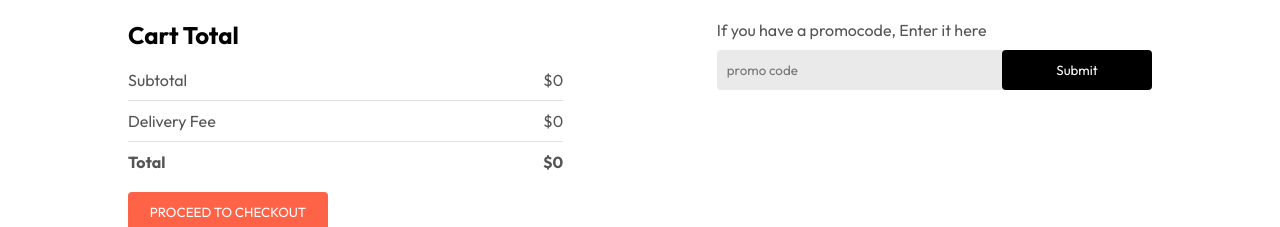
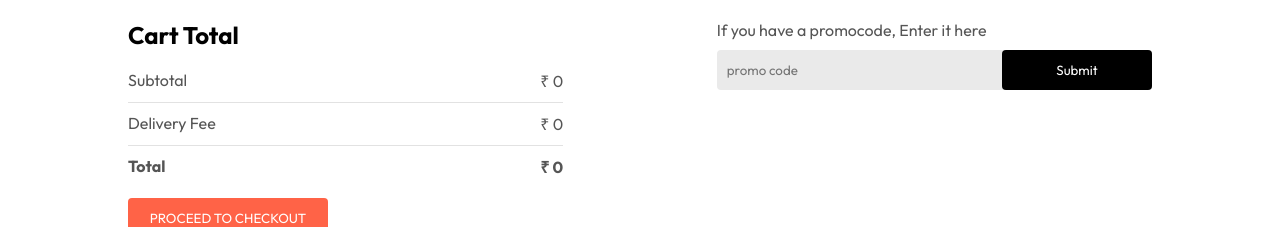
Before and after one commit to rajankit1812/food-del, a React (Vite) app in the folder frontend/: page /cart in a window 1280 px wide. Shown: the part 279-506 px from the top of the page. Built offline with nearby package versions, Linux system fonts and the light colour scheme; no server answers.

Commit message:
updated price

```diff
--- a/frontend/src/components/FoodItem/FoodItem.jsx
+++ b/frontend/src/components/FoodItem/FoodItem.jsx
@@ -27,7 +27,7 @@ const FoodItem = ({id,name,price,description,image}) => {
                 <img src={assets.rating_starts} alt="" />
             </div>
             <p className="food-item-desc">{description}</p>
-            <p className="food-item-price">${price}</p>
+            <p className="food-item-price">₹ {price}</p>
         </div>
     </div>
   )
--- a/frontend/src/pages/Cart/Cart.jsx
+++ b/frontend/src/pages/Cart/Cart.jsx
@@ -30,9 +30,9 @@ const Cart = () => {
                   <div className="cart-items-title cart-items-item">
                     <img src={url+"/images/"+item.image} alt="" />
                     <p>{item.name}</p>
-                    <p>${item.price}</p>
+                    <p>₹ {item.price}</p>
                     <p>{cartItems[item._id]}</p>
-                    <p>${item.price * cartItems[item._id]}</p>
+                    <p>₹ {item.price * cartItems[item._id]}</p>
                     <p
                       onClick={() => removeFromCart(item._id)}
                       className="cross"
@@ -52,17 +52,17 @@ const Cart = () => {
             <div>
               <div className="cart-total-details">
                 <p>Subtotal</p>
-                <p>${getTotalCartAmount()}</p>
+                <p>₹ {getTotalCartAmount()}</p>
               </div>
               <hr />
               <div className="cart-total-details">
                 <p>Delivery Fee</p>
-                <p>${getTotalCartAmount()===0?0:2}</p>
+                <p>₹ {getTotalCartAmount()===0?0:2}</p>
               </div>
               <hr />
               <div className="cart-total-details">
                 <b>Total</b>
-                <b>${getTotalCartAmount()===0?0:getTotalCartAmount()+2}</b>
+                <b>₹ {getTotalCartAmount()===0?0:getTotalCartAmount()+2}</b>
               </div>
             </div>
             <button onClick={() => navigate("/order")}>
--- a/frontend/src/pages/PlaceOrder/PlaceOrder.jsx
+++ b/frontend/src/pages/PlaceOrder/PlaceOrder.jsx
@@ -77,17 +77,17 @@ const PlaceOrder = () => {
           <div>
             <div className="cart-total-details">
               <p>Subtotal</p>
-              <p>${getTotalCartAmount()}</p>
+              <p>₹ {getTotalCartAmount()}</p>
             </div>
             <hr />
             <div className="cart-total-details">
               <p>Delivery Fee</p>
-              <p>${getTotalCartAmount()===0?0:2}</p>
+              <p>₹ {getTotalCartAmount()===0?0:2}</p>
             </div>
             <hr />
             <div className="cart-total-details">
               <b>Total</b>
-              <b>${getTotalCartAmount()===0?0:getTotalCartAmount()+2}</b>
+              <b>₹ {getTotalCartAmount()===0?0:getTotalCartAmount()+2}</b>
             </div>
           </div>
           <button type="submit">
```
Also changed, not shown: 2 other files (tests, documents, lock files or other folders).
